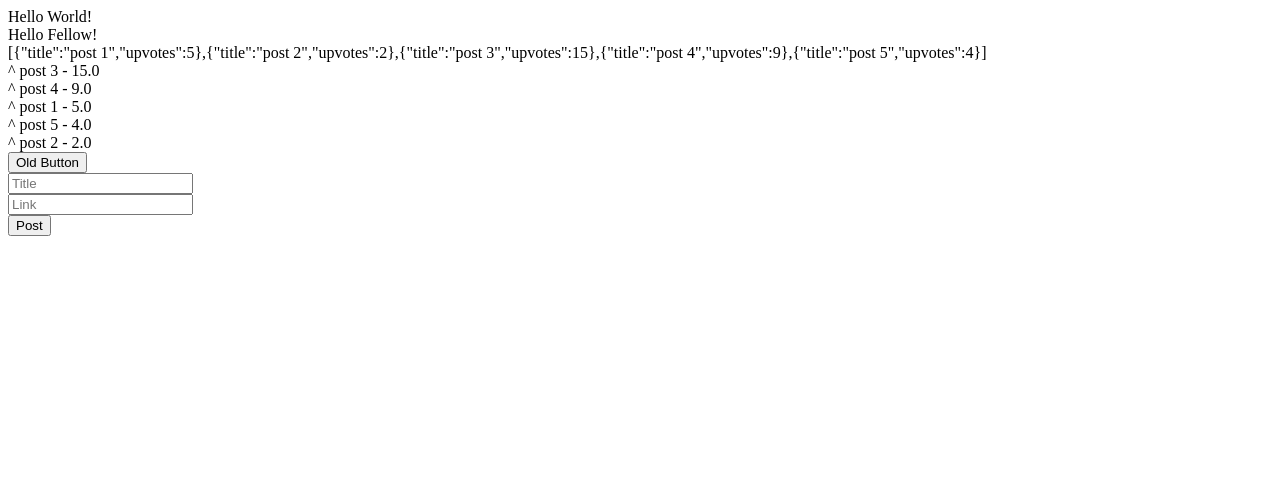
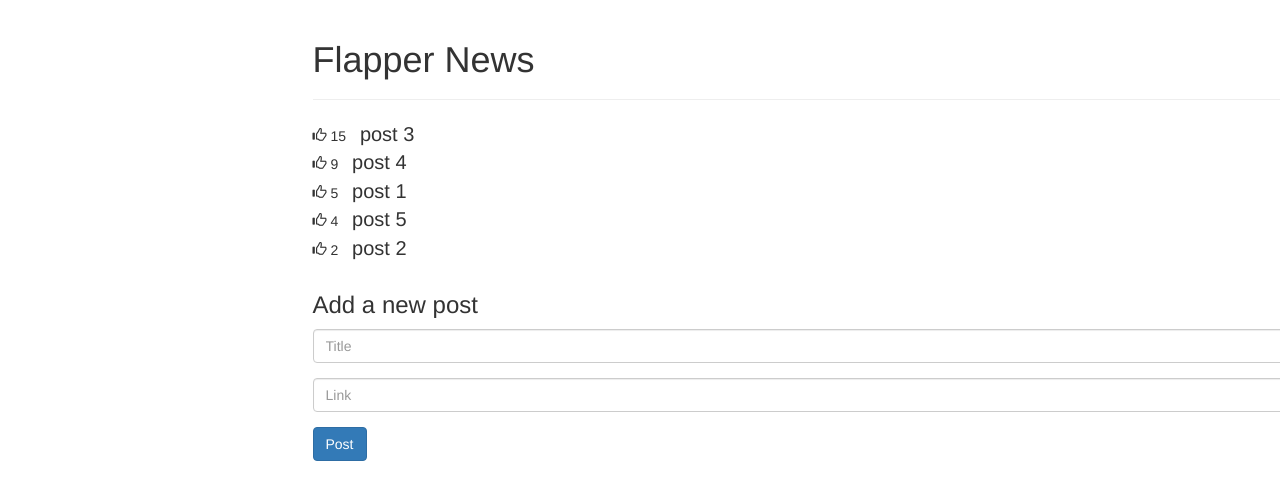
Before and after one commit to johnofsydney/angular101, a plain HTML site: page index.html in a window 1280 px wide. Drawn offline with nearby package versions, Linux system fonts and the light colour scheme.

Commit message:
added bootstrap

```diff
--- a/app.js
+++ b/app.js
@@ -16,13 +16,18 @@ angular
         ]
         $scope.addPost = function() {
           if (!$scope.title || $scope.title === '') {
-            console.log('empty')
+            console.log('title was empty')
             return
           }
           $scope.posts.push(
-            {title: $scope.title, upvotes: 0}
+            {
+              title: $scope.title,
+              link: $scope.link,
+              upvotes: 0
+            }
           )
           $scope.title = ''
+          $scope.link = ''
         }
         $scope.incrementUpvotes = function (post) {
           post.upvotes += 1;
--- a/index.html
+++ b/index.html
@@ -1,37 +1,49 @@
 <!DOCTYPE html>
 <html lang="en">
 <head>
-  <meta charset="UTF-8">
-  <meta http-equiv="X-UA-Compatible" content="IE=edge">
-  <meta name="viewport" content="width=device-width, initial-scale=1.0">
+  <title>John's Angular App</title>
+  <link href="http://maxcdn.bootstrapcdn.com/bootstrap/3.2.0/css/bootstrap.min.css" rel="stylesheet">
+
   <script src="http://ajax.googleapis.com/ajax/libs/angularjs/1.5.7/angular.min.js"></script>
   <script src="app.js"></script>
-  <title>John's Angular App</title>
+
+  <style> .glyphicon-thumbs-up {cursor: pointer} </style>
 </head>
 <body ng-app="flapperNews" ng-controller="MainCtrl">
-  <div>
-    {{test}}
+
+  <div class="row">
+    <div class="col-md6-6 col-md-offset-3">
+
+      <div class="page-header">
+        <h1>Flapper News</h1>
+      </div>
+
+      <div ng-repeat="post in posts | orderBy: '-upvotes'">
+        <span class="glyphicon glyphicon-thumbs-up" ng-click="incrementUpvotes(post)"></span>
+        <span>{{post.upvotes}}</span>
+        <span style="font-size:20px; margin-left:10px;">
+          <a ng-show="post.link" href="{{post.link}}">
+            {{post.title}}
+          </a>
+          <span ng-hide="post.link">
+            {{post.title}}
+          </span>
+        </span>
+      </div>
+
+      <form ng-submit="addPost()" style="margin-top:30px;">
+        <h3>Add a new post</h3>
+        <div class="form-group">
+          <input class="form-control" type="text" placeholder="Title" ng-model="title"></input>
+        </div>
+
+        <div class="form-group">
+          <input class="form-control" type="text" placeholder="Link" ng-model="link"></input>
+        </div>
+        <button class="btn btn-primary" type="submit">Post</button>
+      </form>
+
+    </div>
   </div>
-  <div>
-    {{teste}}
-  </div>
-  <div>
-    {{posts}}
-  </div>
-  <div ng-repeat="post in posts | orderBy: '-upvotes'">
-    <span ng-click="incrementUpvotes(post)">^</span>
-    {{post.title}} - {{post.upvotes | number:1}}
-  </div>
-  <button ng-click="addPost()">Old Button</button>
-  <div>
-    <form ng-submit="addPost()">
-      <input type="text" placeholder="Title" ng-model="title"></input>
-      <br>
-      <input type="text" placeholder="Link" ng-model="link"></input>
-      <br>
-      <button type="submit">Post</button>
-    </form>
-  </div>
-
 </body>
 </html>
```
